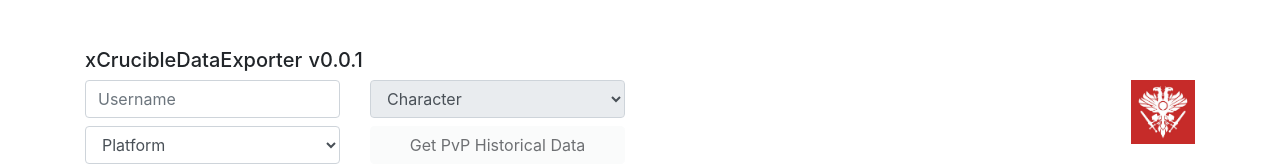
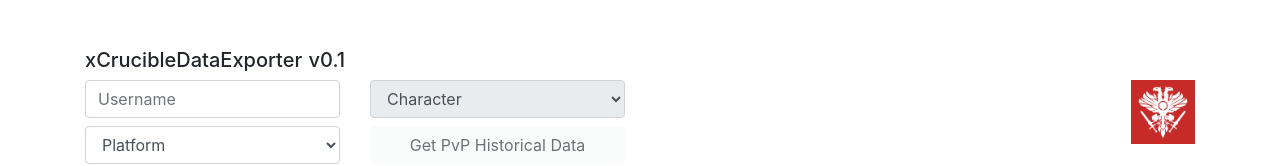
Before and after one commit to jpoechill/xcrucibleexporter, a Nuxt app: page / in a window 1280 px wide. Shown: the top 166 px of the page. Built offline with nearby package versions, Linux system fonts and the light colour scheme.

Commit message:
update version

```diff
--- a/pages/index.vue
+++ b/pages/index.vue
@@ -3,7 +3,7 @@
     <div class="container mt-5">
       <div class="row">
         <div class="col-md-12">
-          <strong><h5>xCrucibleDataExporter v0.0.1</h5></strong>
+          <strong><h5>xCrucibleDataExporter v0.1</h5></strong>
         </div>
       </div>
       <div class="row">
```
